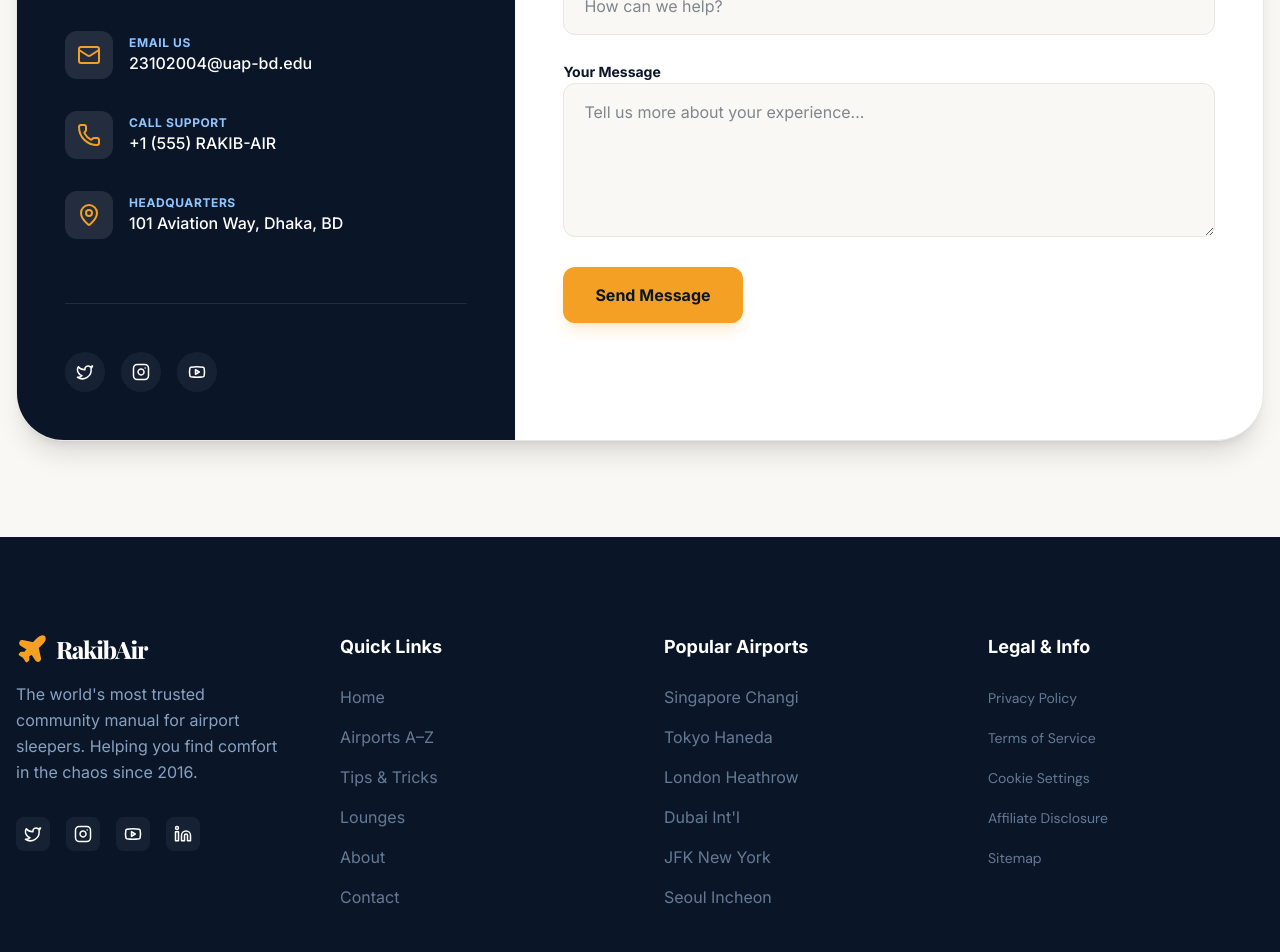
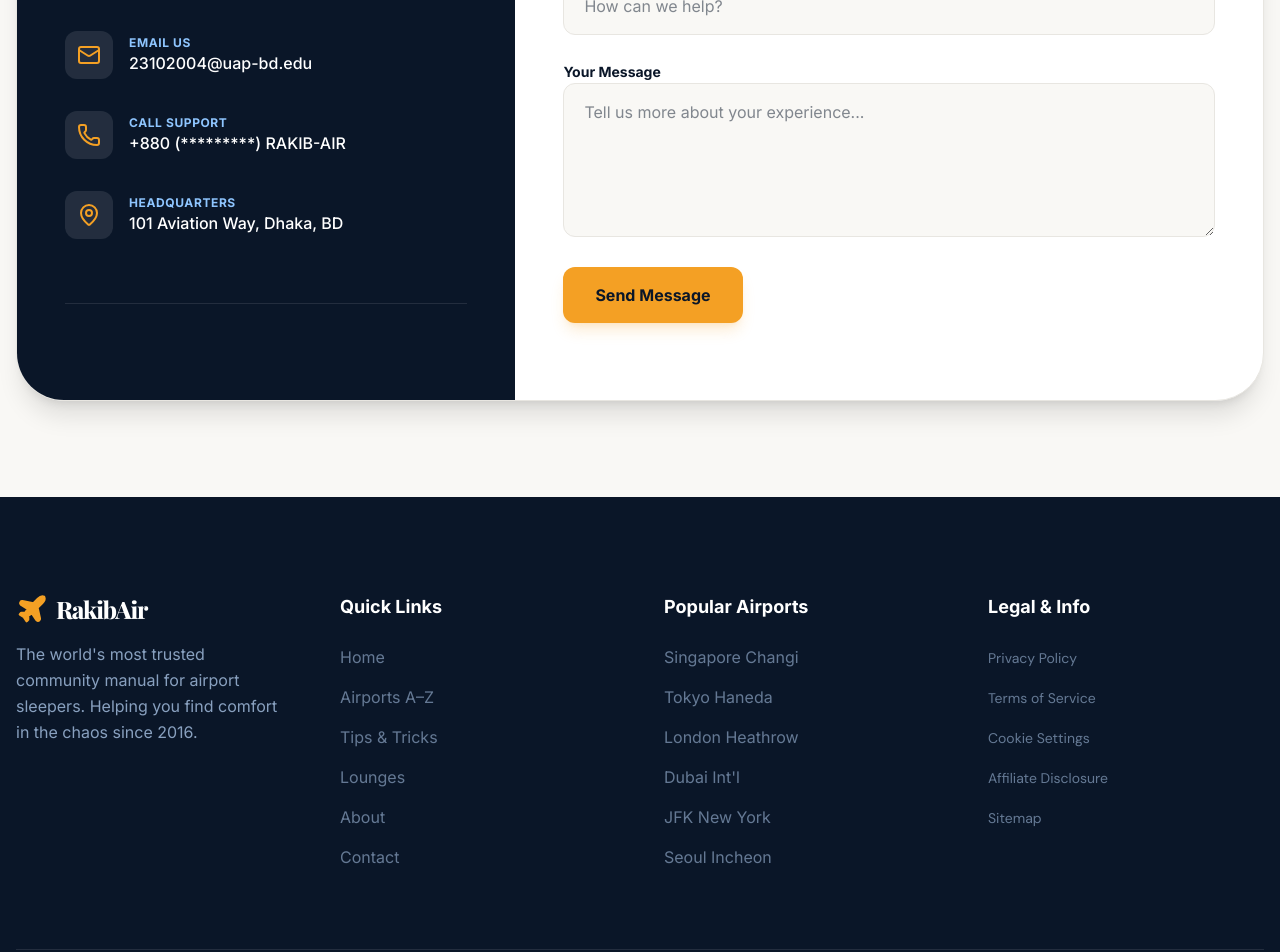
Before and after one commit to MdSajjadUllah/RakibAir, a React (Vite) app: page / in a window 1280 px wide. Shown: the part 7900-8852 px from the top of the page. Built offline with nearby package versions, Linux system fonts and the light colour scheme.

Commit message:
Update App.tsx

```diff
--- a/src/App.tsx
+++ b/src/App.tsx
@@ -967,7 +967,7 @@ export default function App() {
                       </div>
                       <div>
                         <p className="text-xs text-blue-300 font-bold uppercase tracking-wider">Call Support</p>
-                        <p className="font-medium">+1 (555) RAKIB-AIR</p>
+                        <p className="font-medium">+880 (*********) RAKIB-AIR</p>
                       </div>
                     </div>
                     <div className="flex items-center gap-4">
@@ -983,9 +983,7 @@ export default function App() {
 
                   <div className="mt-16 pt-12 border-t border-white/10">
                     <div className="flex gap-4">
-                      <button className="w-10 h-10 rounded-full bg-white/5 flex items-center justify-center hover:bg-accent transition-colors"><Twitter size={18}/></button>
-                      <button className="w-10 h-10 rounded-full bg-white/5 flex items-center justify-center hover:bg-accent transition-colors"><Instagram size={18}/></button>
-                      <button className="w-10 h-10 rounded-full bg-white/5 flex items-center justify-center hover:bg-accent transition-colors"><Youtube size={18}/></button>
+
                     </div>
                   </div>
                 </div>
@@ -1082,10 +1080,7 @@ export default function App() {
                 The world's most trusted community manual for airport sleepers. Helping you find comfort in the chaos since 2016.
               </p>
               <div className="flex gap-4">
-                <button className="p-2 bg-white/5 rounded-lg hover:bg-accent transition-colors"><Twitter size={18} /></button>
-                <button className="p-2 bg-white/5 rounded-lg hover:bg-accent transition-colors"><Instagram size={18} /></button>
-                <button className="p-2 bg-white/5 rounded-lg hover:bg-accent transition-colors"><Youtube size={18} /></button>
-                <button className="p-2 bg-white/5 rounded-lg hover:bg-accent transition-colors"><Linkedin size={18} /></button>
+
               </div>
             </div>
             <div>
```
